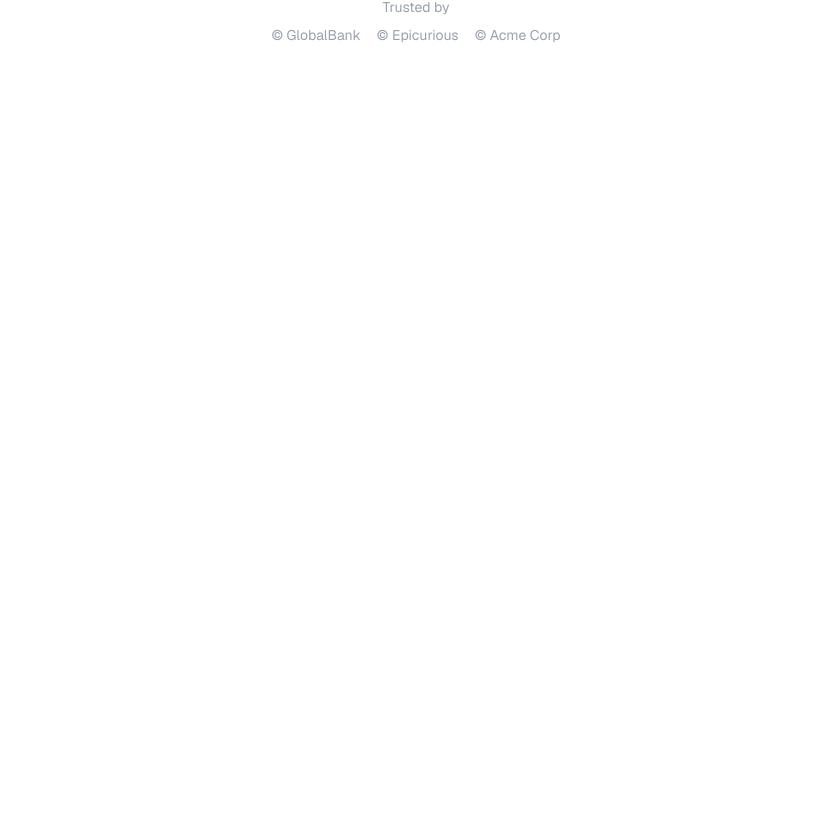
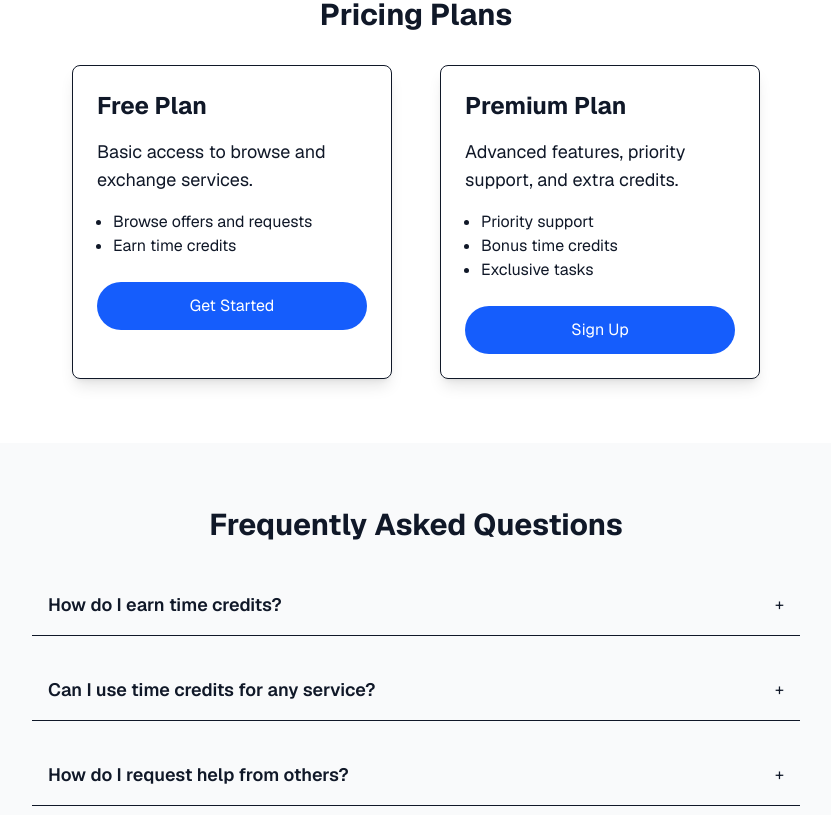
Before and after one commit to stevie1mat/frontend-test, a Next.js app: page / in a window 1280 px wide. Shown: the part 1545-2360 px from the top of the page, without its empty margins (224-1055 px from the left). Before the commit the page ends 1654 px from the top, so only its background shows below. Built offline with nearby package versions, Linux system fonts and the light colour scheme.

Commit message:
Added Pricing & FAQs

```diff
--- /dev/null
+++ b/src/app/components/FAQ.tsx
@@ -0,0 +1,64 @@
+// components/FAQ.tsx
+
+import { useState } from 'react';
+
+export default function FAQ() {
+  const [openIndex, setOpenIndex] = useState<number>(-1);  // Initialize state as -1, meaning no FAQ is open
+
+  const toggleFAQ = (index: number) => {
+    // If the clicked FAQ is already open, close it (set state to -1), otherwise set the clicked index
+    setOpenIndex(openIndex === index ? -1 : index);
+  };
+
+  return (
+    <section className="py-16 px-6 bg-gray-50">
+      <h2 className="text-3xl text-center mb-8 font-bold">Frequently Asked Questions</h2>
+      <div className="max-w-3xl mx-auto space-y-6">
+        <div>
+          <div
+            className="flex justify-between items-center cursor-pointer p-4 border-b"
+            onClick={() => toggleFAQ(1)}
+          >
+            <p className="text-lg font-semibold">How do I earn time credits?</p>
+            <span>{openIndex === 1 ? '-' : '+'}</span>
+          </div>
+          {openIndex === 1 && (
+            <div className="p-4 bg-white">
+              <p>You can earn time credits by completing tasks for others or offering your skills.</p>
+            </div>
+          )}
+        </div>
+
+        <div>
+          <div
+            className="flex justify-between items-center cursor-pointer p-4 border-b"
+            onClick={() => toggleFAQ(2)}
+          >
+            <p className="text-lg font-semibold">Can I use time credits for any service?</p>
+            <span>{openIndex === 2 ? '-' : '+'}</span>
+          </div>
+          {openIndex === 2 && (
+            <div className="p-4 bg-white">
+              <p>Yes, time credits can be exchanged for any service listed on the platform.</p>
+            </div>
+          )}
+        </div>
+
+        <div>
+          <div
+            className="flex justify-between items-center cursor-pointer p-4 border-b"
+            onClick={() => toggleFAQ(3)}
+          >
+            <p className="text-lg font-semibold">How do I request help from others?</p>
+            <span>{openIndex === 3 ? '-' : '+'}</span>
+          </div>
+          {openIndex === 3 && (
+            <div className="p-4 bg-white">
+              <p>Simply browse tasks on the platform and use your time credits to request help.</p>
+            </div>
+          )}
+        </div>
+      </div>
+    </section>
+  );
+}
--- /dev/null
+++ b/src/app/components/Pricing.tsx
@@ -0,0 +1,35 @@
+// components/Pricing.tsx
+
+export default function Pricing() {
+  return (
+    <section className="py-16 px-6">
+      <h2 className="text-3xl text-center mb-8 font-bold">Pricing Plans</h2>
+      <div className="flex justify-center gap-12">
+        <div className="max-w-xs p-6 border rounded-lg shadow-lg">
+          <h3 className="text-2xl font-bold mb-4">Free Plan</h3>
+          <p className="text-lg mb-4">Basic access to browse and exchange services.</p>
+          <ul className="list-disc ml-4 mb-6">
+            <li>Browse offers and requests</li>
+            <li>Earn time credits</li>
+          </ul>
+          <button className="bg-blue-600 text-white px-6 py-3 rounded-full w-full hover:bg-blue-700">
+            Get Started
+          </button>
+        </div>
+
+        <div className="max-w-xs p-6 border rounded-lg shadow-lg">
+          <h3 className="text-2xl font-bold mb-4">Premium Plan</h3>
+          <p className="text-lg mb-4">Advanced features, priority support, and extra credits.</p>
+          <ul className="list-disc ml-4 mb-6">
+            <li>Priority support</li>
+            <li>Bonus time credits</li>
+            <li>Exclusive tasks</li>
+          </ul>
+          <button className="bg-blue-600 text-white px-6 py-3 rounded-full w-full hover:bg-blue-700">
+            Sign Up
+          </button>
+        </div>
+      </div>
+    </section>
+  );
+}
--- a/src/app/page.tsx
+++ b/src/app/page.tsx
@@ -5,6 +5,8 @@ import Link from 'next/link';
 import Navbar from './components/Navbar';
 import HowItWorks from './components/HowItWorks';
 import Benefits from './components/Benefits';
+import Pricing from './components/Pricing';
+import FAQ from './components/FAQ';
 
 export default function HomePage() {
   return (
@@ -97,6 +99,8 @@ export default function HomePage() {
         </div>
         <HowItWorks />
         <Benefits />
+        <Pricing />
+        <FAQ />
         <div className="text-center mt-16 text-gray-400 text-sm">
           <p>Trusted by</p>
           <div className="flex flex-wrap justify-center space-x-4 mt-2">
```
